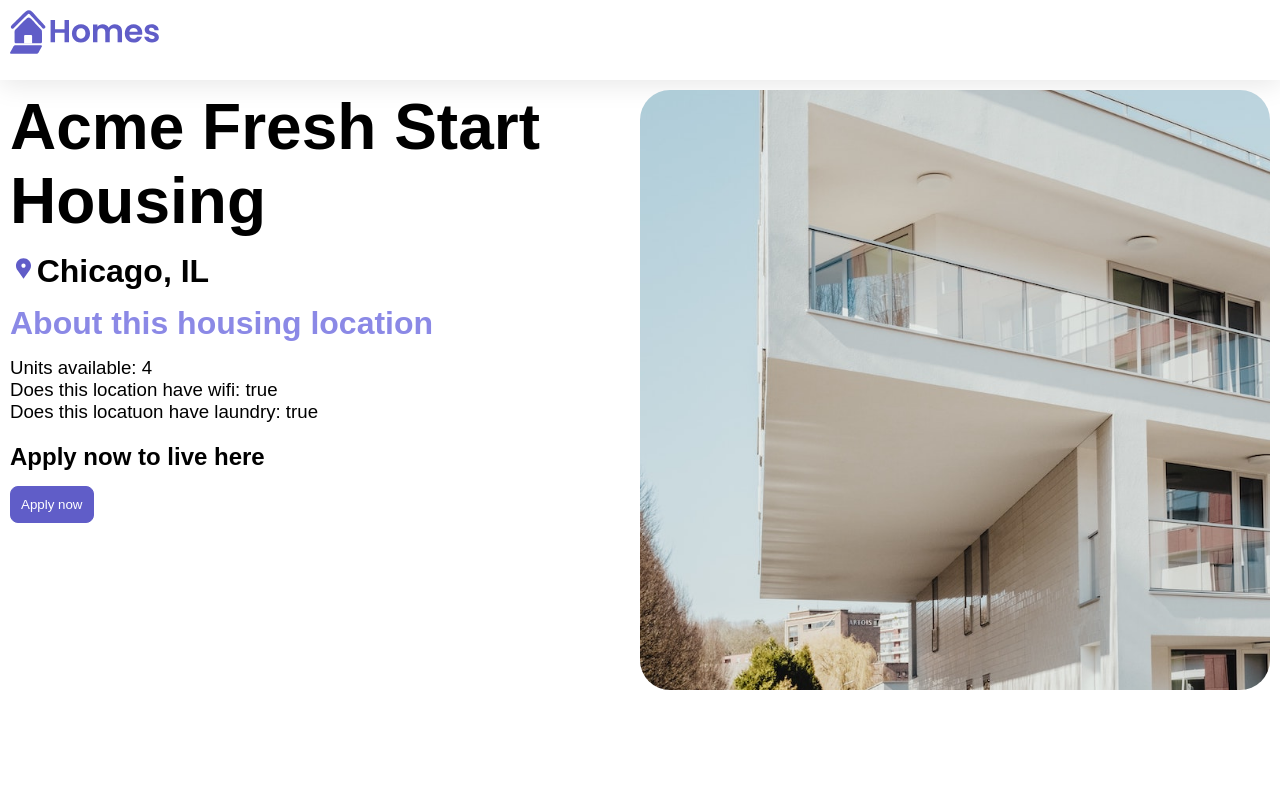
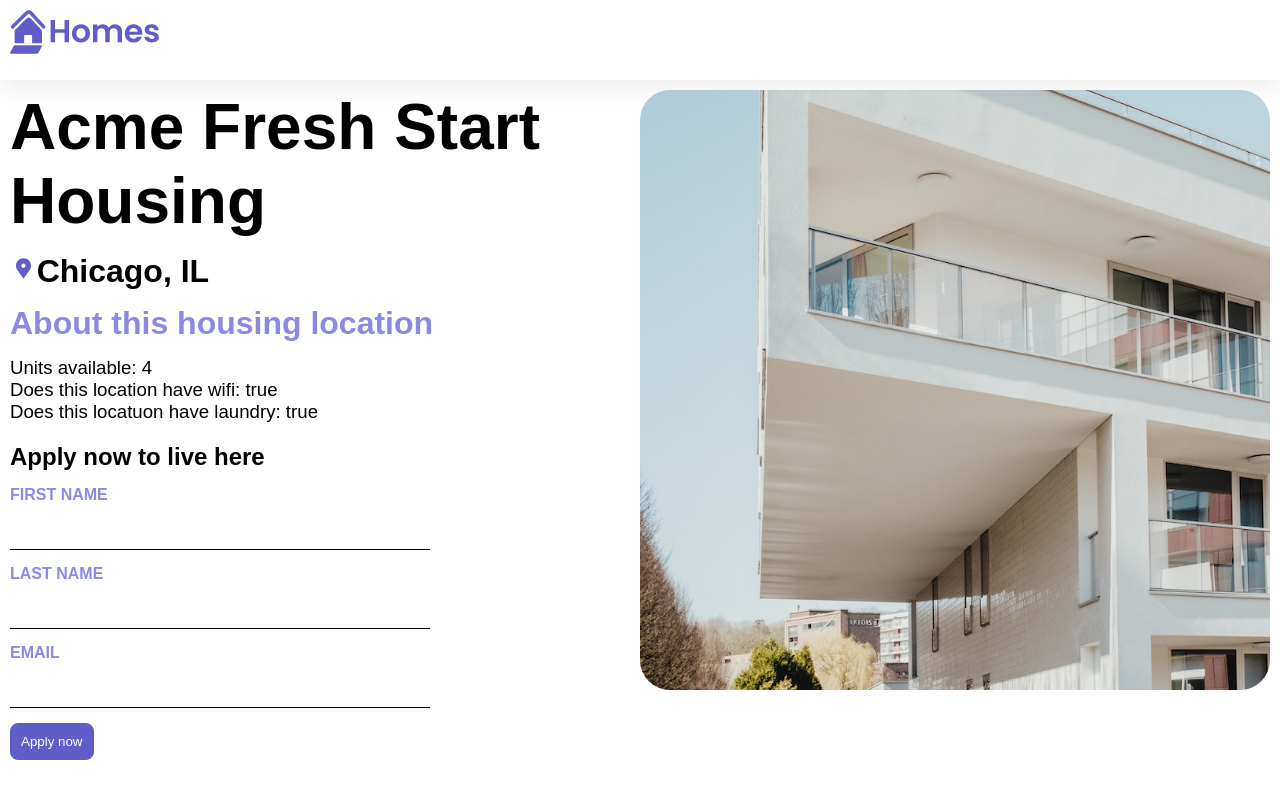
Before and after one commit to AlexeyNovomlinets/angular-sandbox-homes-app, an Angular app: page /details/0 in a window 1280 px wide. Built offline with nearby package versions, Linux system fonts and the light colour scheme.

Commit message:
[feat]: step 6

```diff
--- a/src/app/details/details.component.ts
+++ b/src/app/details/details.component.ts
@@ -1,5 +1,6 @@
 import { CommonModule, NgOptimizedImage } from '@angular/common';
 import { Component } from '@angular/core';
+import { FormControl, FormGroup, ReactiveFormsModule } from '@angular/forms';
 import { ActivatedRoute } from '@angular/router';
 import { HousingLocation } from '../housing-location';
 import { HousingService } from '../housing.service';
@@ -7,7 +8,7 @@
 @Component({
   selector: 'app-details',
   standalone: true,
-  imports: [CommonModule, NgOptimizedImage],
+  imports: [CommonModule, NgOptimizedImage, ReactiveFormsModule],
   template: `
     <article>
       <img class="listing-photo" [ngSrc]="housingLocation?.photo || ''" width="400" height="600" priority/>
@@ -25,7 +26,17 @@
       </section>
       <section class="listing-apply">
         <h2 class="section-heading">Apply now to live here</h2>
-        <button class="primary" type="button">Apply now</button>
+        <form
+          [formGroup]="applyForm"
+          (submit)="submitApplication()">
+          <label for="first-name">First Name</label>
+          <input id="first-name" type="text" formControlName="firstName"/>
+          <label for="last-name">Last Name</label>
+          <input id="last-name" type="text" formControlName="lastName"/>
+          <label for="email">Email</label>
+          <input id="email" type="email" formControlName="email"/>
+          <button class="primary" type="submit">Apply now</button>
+        </form>
       </section>
     </article>
   `,
@@ -33,6 +44,11 @@
 })
 export class DetailsComponent {
   public readonly housingLocation: HousingLocation | undefined;
+  public readonly applyForm = new FormGroup({
+    firstName: new FormControl(''),
+    lastName: new FormControl(''),
+    email: new FormControl(''),
+  });
 
   constructor(
     private readonly activetedRoute: ActivatedRoute,
@@ -41,4 +57,12 @@
     const id = Number(this.activetedRoute.snapshot.params['id']);
     this.housingLocation = this.housingService.getHousingLocationById(id);
   }
+
+  public submitApplication(): void {
+    this.housingService.submitApplication(
+      this.applyForm.value.firstName ?? '',
+      this.applyForm.value.lastName ?? '',
+      this.applyForm.value.email ?? '',
+    );
+  }
 }
--- a/src/app/housing.service.ts
+++ b/src/app/housing.service.ts
@@ -117,4 +117,8 @@
   public getHousingLocationById(id: number): HousingLocation | undefined {
     return this.housingLocationList.find(housingLocation => housingLocation.id === id);
   }
+
+  public submitApplication(firstName: string, lastName: string, email: string): void {
+    console.log(firstName, lastName, email);
+  }
 }
```
